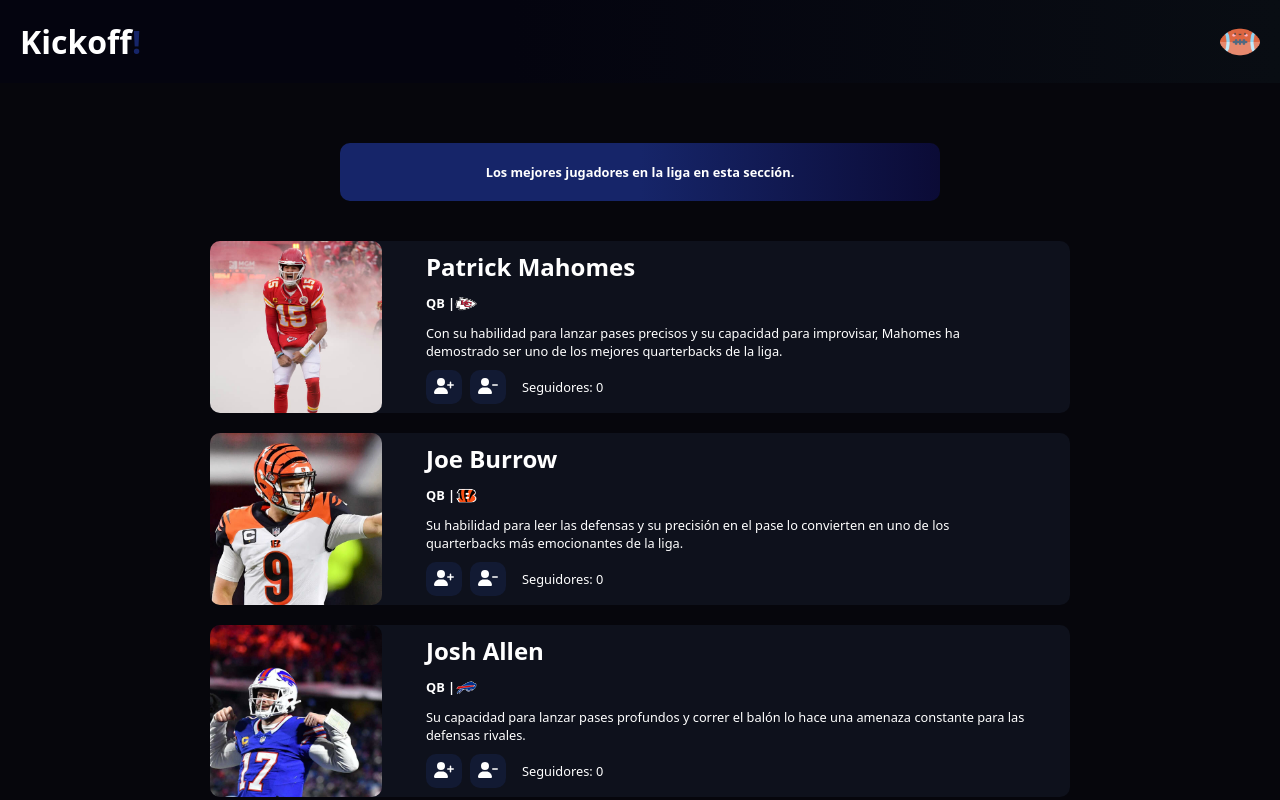
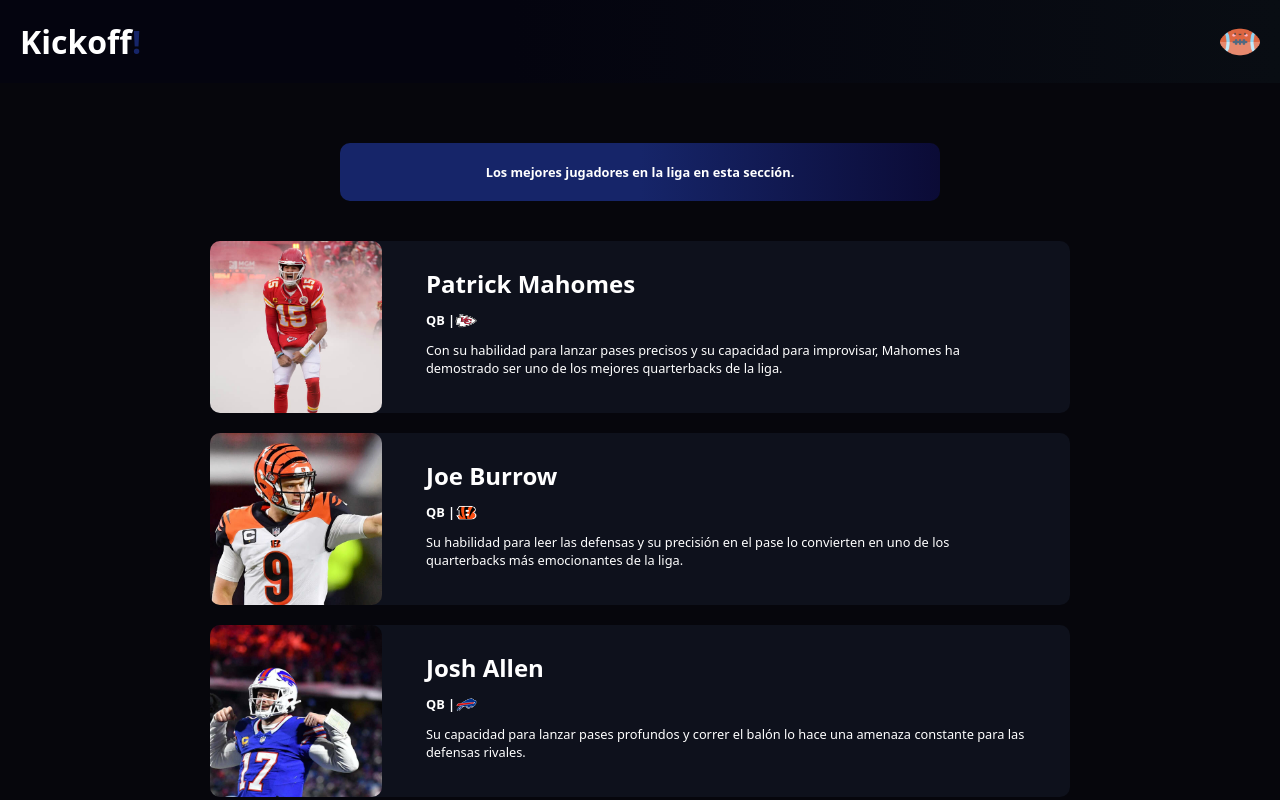
Before and after one commit to AngelBernaal/Kickoff, a React (Vite) app: page / in a window 1280 px wide. Shown: the top 800 px of the page. Built offline with nearby package versions, Linux system fonts and the light colour scheme.

Commit message:
Segunda Version

```diff
--- a/src/components/Cards.jsx
+++ b/src/components/Cards.jsx
@@ -1,43 +1,8 @@
 import { Players } from "./Players";
-import { useState } from "react";
-import { FontAwesomeIcon } from '@fortawesome/react-fontawesome';
-import { faUserPlus} from '@fortawesome/free-solid-svg-icons';
-import { faUserMinus} from '@fortawesome/free-solid-svg-icons';
 import "../main.css"
 
 
-const Show = (props) =>{
-    return(
-        <>
-        <div className="section__main"><p>Seguidores: {props.count}</p></div>
-        </>
-    )
-}
-
-const Button = (props) =>{
-    return(
-        <>
-        <button className="button__main" onClick={props.onClick}>{<FontAwesomeIcon icon={props.name} />}</button>
-        </>
-    )
-}
-
-const ButtonN = (props) =>{
-    return(
-        <>
-        <button className="button__main" onClick={props.onClick}>{<FontAwesomeIcon icon={props.name} />}</button>
-        </>
-    )
-}
-
-
 export default function Cards(){
-
-
-const [count, setCount] = useState(0);
-
-const seguir = (id) => setCount(prev => ({...prev, [id]: (prev[id] || 0) +1}))
-const seguirn = (id) => setCount(prev => ({...prev, [id]: (prev[id] || 1) -1}))
 
     const section = Players.map((player) =>
         <div key={player.id} className="card">
@@ -47,9 +12,6 @@
         <p className="card__team">{player.position}{" | "}{ <img src={player.team} alt={player.name} />}</p>
         <p className='desc'>{player.description}</p>
         <div className="section__button">
-        <ButtonN name={faUserPlus} onClick={() => seguir(player.id)} />
-        <Button name={faUserMinus} onClick={() => seguirn(player.id)}/>
-        <Show count={count[player.id] || 0} />
         </div>
         </div>
         </div>
```
Also changed, not shown: src/components/Button.jsx (added).
